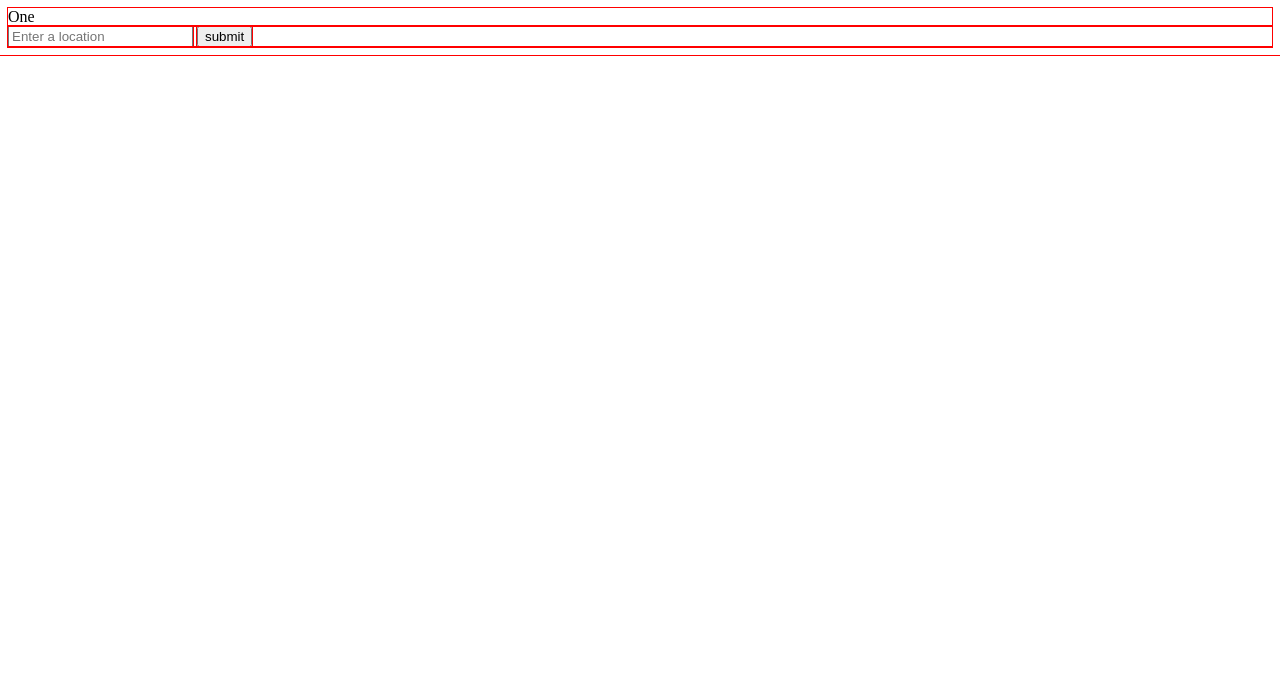
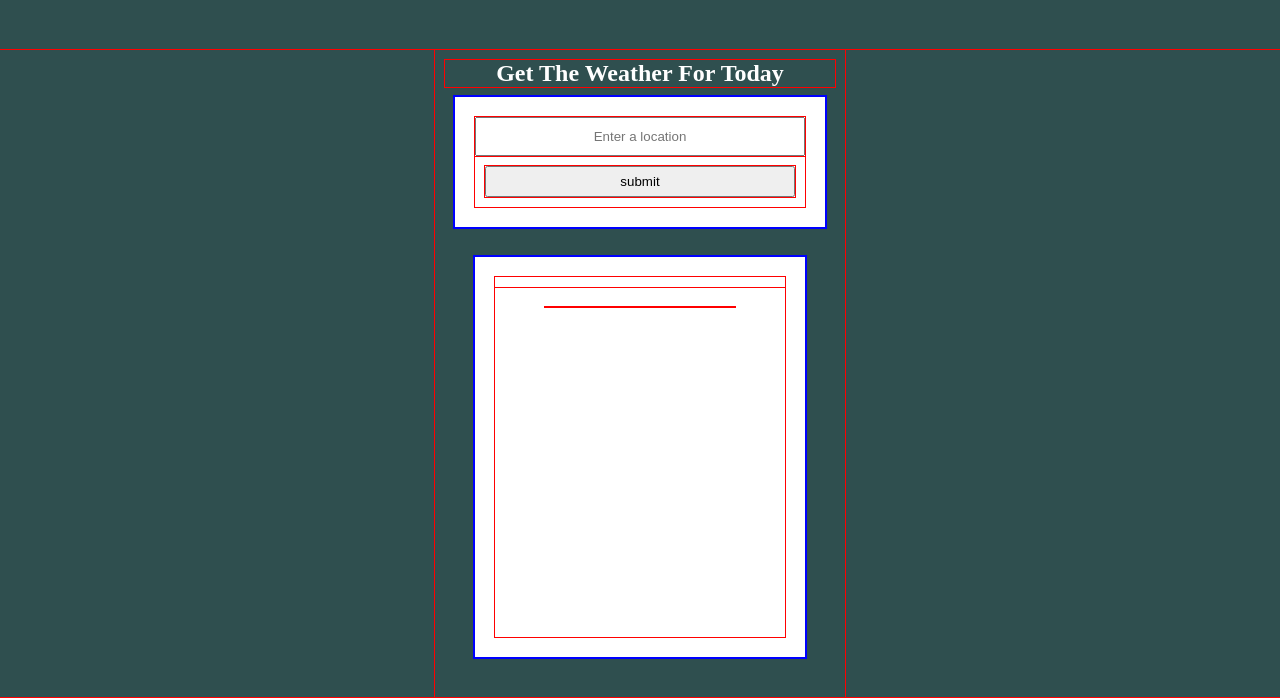
Before and after one commit to UzielCarranza/weatherApp, a plain HTML site: page index.html in a window 1280 px wide. Shown: the top 698 px of the page. Drawn offline with Linux system fonts and the light colour scheme.

Commit message:
added css styling and started js code

```diff
--- a/css/styles.css
+++ b/css/styles.css
@@ -1,3 +1,97 @@
 * {
   outline: 1px solid red;
+  margin: 0;
+  padding: 0;
+  box-sizing: border-box;
 }
+body {
+  background-color: rgb(47, 79, 79);
+}
+
+main {
+  width: 410px;
+  margin: 50px auto;
+  padding: 10px;
+}
+
+h1 {
+  color: white;
+  text-align: center;
+}
+
+/*
+Input section
+*/
+
+#inputs {
+  outline: 2px solid blue;
+  padding: 20px;
+  margin: 10px;
+  text-align: center;
+  justify-content: center;
+  background-color: #fff;
+  width: auto;
+  height: auto;
+}
+.city--input {
+  display: flex;
+  flex-direction: column;
+  justify-content: space-evenly;
+}
+
+.inp--city {
+  padding: 10px;
+  text-align: center;
+}
+
+.btn {
+  width: auto;
+  height: auto;
+  padding: 6px;
+  margin: 10px;
+}
+
+/*
+display section
+*/
+
+#display--weather {
+  outline: 2px solid blue;
+  padding: 20px;
+  margin: 30px;
+  text-align: center;
+  justify-content: center;
+  background-color: #fff;
+  width: auto;
+  height: auto;
+}
+.container {
+  width: auto;
+  height: 45vh;
+}
+
+/*
+after javascript container
+*/
+
+.container h2 {
+  padding: 5px 0;
+  text-align: center;
+  background-color: #fff;
+  color: black;
+}
+.container h2 span {
+  font-size: 20px;
+  color: black;
+}
+.container p {
+  margin: 20px 50px;
+  text-align: center;
+  color: black;
+  background-color: #fff;
+}
+
+.container p span {
+  color: black;
+  font-size: 20px;
+}
--- a/index.html
+++ b/index.html
@@ -4,24 +4,27 @@
     <meta charset="UTF-8">
     <meta http-equiv="X-UA-Compatible" content="IE=edge">
     <meta name="viewport" content="width=device-width, initial-scale=1.0">
-    <title>Document</title>
+    <title>weatherApp</title>
     <link rel="stylesheet" href="css/styles.css">
     <script src="js/js.js"></script>
 </head>
 <body>
     <main>
         <section class="main">
-            <header>One</header>
+            <h1>Get The Weather For Today</h1>
         </section>
         <section id="inputs">
             <div class="city--input">
-            <input type="text" id="city--input" placeholder="Enter a location">
-            <input type="submit" id="submit--button" value="submit" >
+            <input class="inp--city" type="text" id="city--input" placeholder="Enter a location">
+            <input class="btn" type="submit" id="submit--button" value="submit" >
             </div>
         </section>
         <section id="display--weather">
             <div class="container">
-
+                <h2 id="city--output"></h2>
+                <p id="description--city"></p>
+                <p id="temp--city"></p>
+                <p id="city--wind"></p>
             </div>
         </section>
     </main>
--- a/js/js.js
+++ b/js/js.js
@@ -1,3 +1,9 @@
+let inputValidation = document.querySelector('#inputs');
+let submitButton = document.querySelector('.btn');
 
+//define descriptions outpue
+let cityDescription = document.querySelector('#description--city');
+let temperatureCity = document.querySelector('#temp--city');
+let windCity = document.querySelector('#city--wind');
 
-console.log("hello");
+//apik
```
